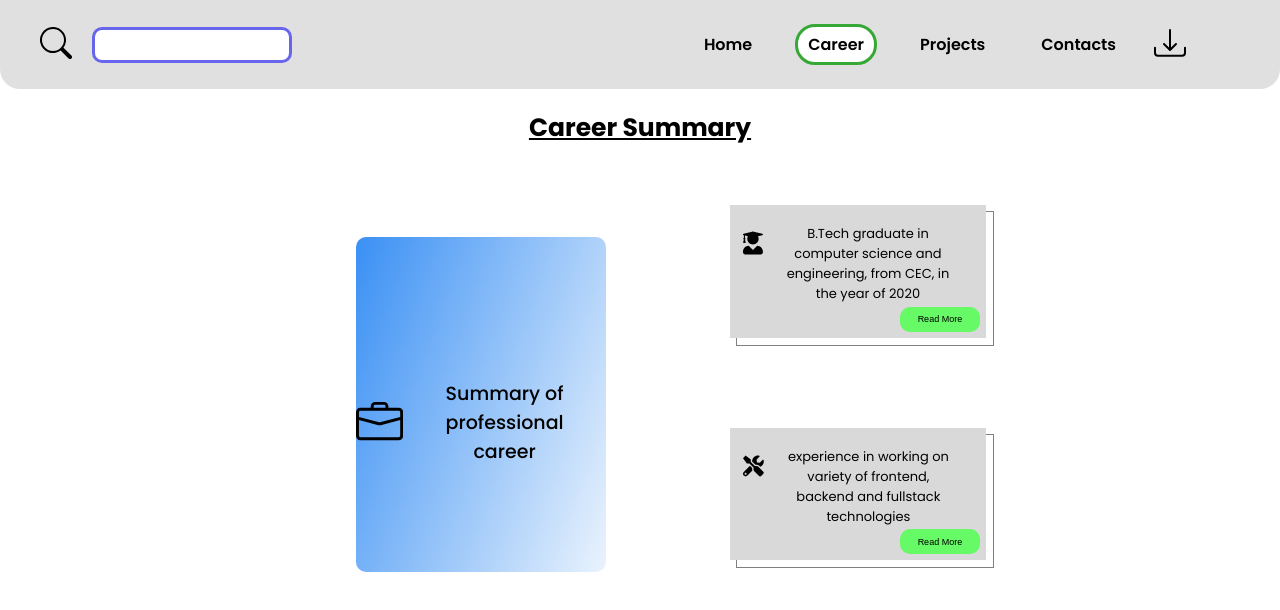
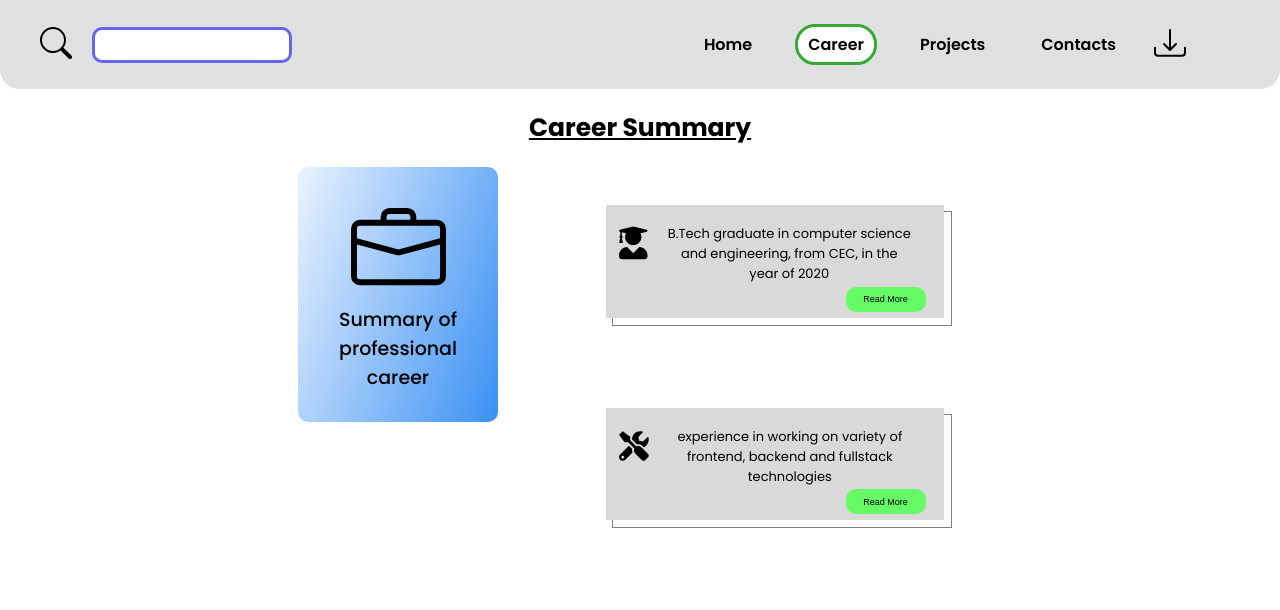
Before and after one commit to jimmanamel/Resume, a React (Create React App) app: page /Resume/Career in a window 1280 px wide. Shown: the top 610 px of the page. Built offline with nearby package versions, Linux system fonts and the light colour scheme.

Commit message:
flip effect for career card

```diff
--- a/src/Components/Career/Career.scss
+++ b/src/Components/Career/Career.scss
@@ -12,24 +12,6 @@
 }
 .careerInnerContainer {
   display: block;
-  margin: 0 auto;
-}
-
-.professionalCareer {
-  display: block;
-  width: 200px;
-  height: 220px;
-  margin: 0 auto;
-  padding: 35px 0px 0px 0px;
-  background-image: linear-gradient(110deg, #3A90F4, #EAF3FD);
-  border-radius: 10px;
-  font-weight: 500;
-  font-size: 19px;
-
-  p {
-    padding: 0px 25px;
-    margin: 0px;
-  }
 }
 
 .container {
--- a/src/Components/Career/CareerContainer.js
+++ b/src/Components/Career/CareerContainer.js
@@ -2,6 +2,7 @@ import { FaUserGraduate, FaTools } from "react-icons/fa";
 import { BsBriefcase } from "react-icons/bs";
 
 import "./Career.scss";
+import FlipCard from "./FlipCard";
 
 const CareerContainer = () => {
   return (
@@ -10,10 +11,7 @@ const CareerContainer = () => {
         Career Summary
       </u>
       <div className="careerInnerContainer">
-        <div className="professionalCareer">
-          <BsBriefcase size="5em"/>
-          <p>Summary of professional career</p>
-        </div>
+        <FlipCard/>
         <div className="container">
           <div className="careerCover">
             <div className="career2">
--- /dev/null
+++ b/src/Components/Career/FlipCard.js
@@ -0,0 +1,31 @@
+import { useState } from "react";
+
+import { BsBriefcase } from "react-icons/bs";
+
+import "./FlipCard.scss";
+
+const FlipCard = () => {
+  const [isFlipped, setIsFlipped] = useState(false);
+
+  const handleClick = () => {
+    setIsFlipped(!isFlipped);
+  };
+  return (
+    <div
+      className={`flip-card ${isFlipped ? "flip-card--flipped" : ""}`}
+      onClick={handleClick}
+    >
+      <div className="flip-card__inner">
+        <div className="flip-card__front">
+          <BsBriefcase size="5em" />
+          <p>Summary of professional career</p>
+        </div>
+        <div className="flip-card__back">
+          <p>Back Text</p>
+        </div>
+      </div>
+    </div>
+  );
+};
+
+export default FlipCard;
--- /dev/null
+++ b/src/Components/Career/FlipCard.scss
@@ -0,0 +1,54 @@
+.flip-card {
+  background-color: transparent;
+  width: 200px;
+  height: 220px;
+  margin: 0 auto;
+  border-radius: 10px;
+  perspective: 1000px; // Creates a 3D effect
+  transition: transform 0.4s ease-in-out;
+  padding-bottom: 20px;
+
+  &__inner {
+    position: relative;
+    width: 100%;
+    height: 100%;
+    transition: transform 0.6s;
+    transform-style: preserve-3d;
+  }
+
+  &--flipped .flip-card__inner {
+    transform: rotateY(180deg);
+  }
+
+  &__front, &__back {
+    position: absolute;
+    width: 100%;
+    height: 100%;
+    backface-visibility: hidden;
+    display: block;
+    font-weight: 500;
+    font-size: 19px;
+    padding: 35px 0px 0px 0px;
+    border-radius: 10px;
+    //box-shadow: 5px 10px #a5a2a2;
+    p {
+        padding: 0px 25px;
+        margin: 0px;
+      }
+  }
+
+  &__front {
+    background-image: linear-gradient(110deg, #EAF3FD, #3A90F4);
+    color: black;
+  }
+
+  &__back {
+    background-image: linear-gradient(45deg, #3A90F4, #EAF3FD);
+    color: white;
+    transform: rotateY(180deg);
+  }
+}
+
+.flip-card:hover {
+  transform: scale(1.02); /* Slightly scales the card on hover */
+}
```
